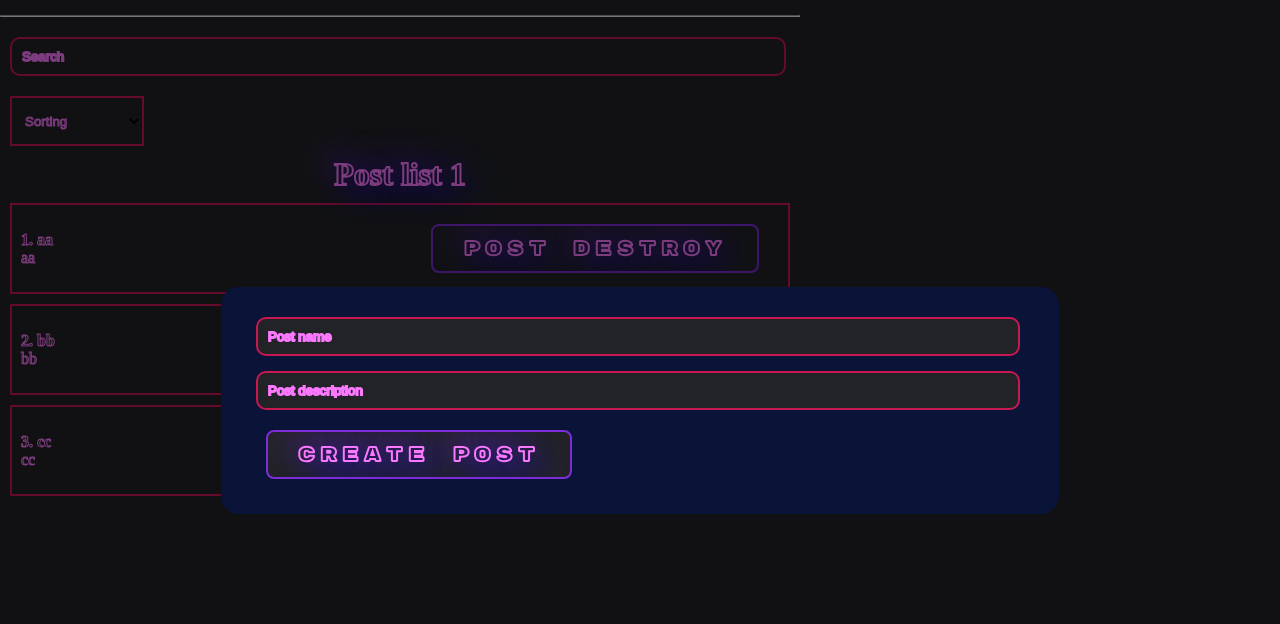
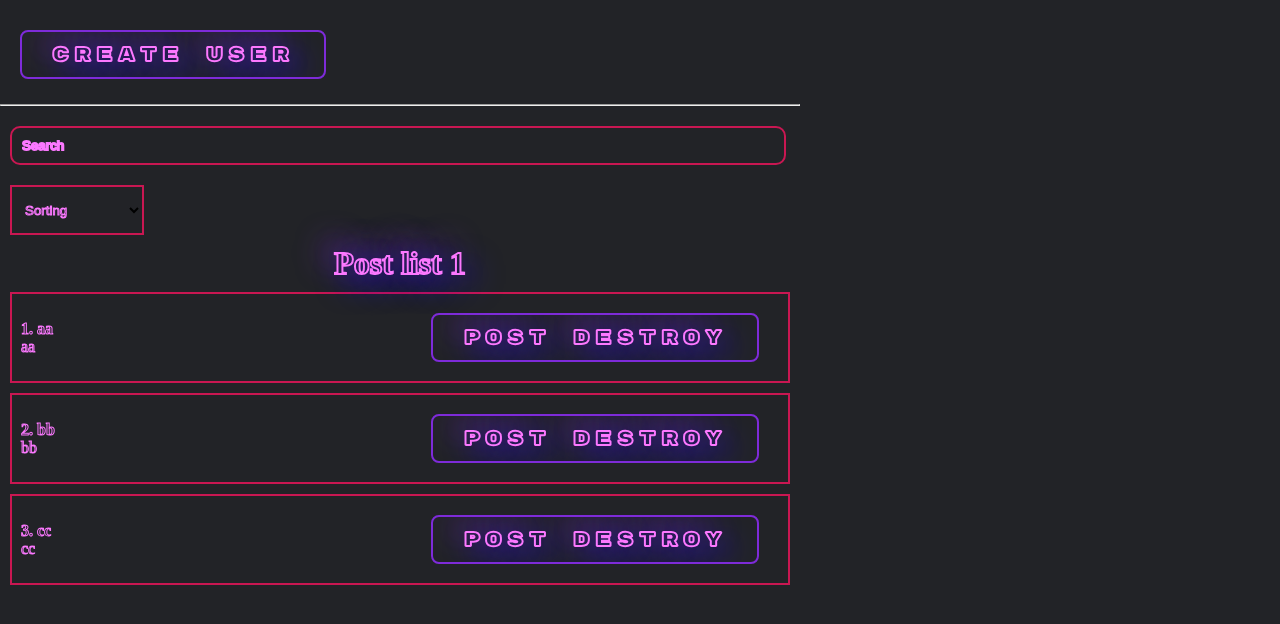
Before and after one commit to westop/my_app, a React (Create React App) app: page / in a window 1280 px wide. Shown: the top 624 px of the page. Built offline with nearby package versions, Linux system fonts and the light colour scheme.

Commit message:
изменено:      package-lock.json 	изменено:      package.json 	изменено:      src/App.js 	изменено:      src/Components/PostList.jsx 	изменено:      src/Components/UI/MyModal/MyModal.jsx 	изменено:      src/style/App.css

```diff
--- a/package.json
+++ b/package.json
@@ -9,6 +9,7 @@
     "react": "^18.2.0",
     "react-dom": "^18.2.0",
     "react-scripts": "^5.0.1",
+    "react-transition-group": "^4.4.5",
     "web-vitals": "^2.1.4"
   },
   "scripts": {
--- a/src/App.js
+++ b/src/App.js
@@ -23,6 +23,7 @@
   ])
 
   const [filter, setFilter] = useState({ sort: '', query: '' });
+  const [modal, setModal] = useState(false);
 
   const sortedPosts = useMemo(() => {
     if (filter.sort) {
@@ -37,6 +38,7 @@
 
   const createPost = (newPost) => {
     setPosts([...posts, newPost])
+    setModal(false)
   }
 
   const removePost = (post) => {
@@ -45,7 +47,10 @@
 
   return (
     <div className='App'>
-      <MyModal visible={true}>
+      <MyButton style={{marginTop: 30}} onClick={() => setModal(true)}>
+        Create user
+      </MyButton>
+      <MyModal visible={modal} setVisible={setModal}>
         <PostForm create={createPost} />
       </MyModal>
       <hr style={{ margin: '15px 0' }}></hr>
--- a/src/Components/PostList.jsx
+++ b/src/Components/PostList.jsx
@@ -1,27 +1,35 @@
 import React from 'react';
+import { TransitionGroup,CSSTransition } from 'react-transition-group';
 import PostItm from './PostItm';
 
 const PostList = ({ posts, title, remove }) => {
 
       if (!posts.length) {
-            return(
-            <h1 style={{ textAlign: 'center' }}>
-                  Posts not found
-            </h1>
-      )}
+            return (
+                  <h1 style={{ textAlign: 'center' }}>
+                        Posts not found
+                  </h1>
+            )
+      }
 
       return (
             <div>
                   <h1 style={{ textAlign: 'center' }}>
                         {title}
                   </h1>
-                  {
-                        posts.map((post, index) =>
-                              <PostItm remove={remove} number={index + 1} post={post} key={posts.id} />
-                        )
+                  <TransitionGroup>
+                        {
+                              posts.map((post, index) =>
+                                    <CSSTransition
+                                          key={post.id}
+                                          timeout={500}
+                                          classNames="post"
+                                    >
+                                          <PostItm remove={remove} number={index + 1} post={post} />
+                                    </CSSTransition>
 
-                  }
-
+                              )}
+                  </TransitionGroup>
             </div>
       );
 };
--- a/src/Components/UI/MyModal/MyModal.jsx
+++ b/src/Components/UI/MyModal/MyModal.jsx
@@ -9,8 +9,8 @@
 }
 
       return (
-            <div className={rootClasses.join(' ')}>
-                 <div className={cl.myModalContent}>
+            <div className={rootClasses.join(' ')} onClick={()=>setVisible(false)}>
+                 <div className={cl.myModalContent} onClick={(e) => e.stopPropagation()}>
                   {children}
                   </div>
             </div>
--- a/src/style/App.css
+++ b/src/style/App.css
@@ -16,7 +16,9 @@
 
 }
 
-.post ,select ,option {
+.post,
+select,
+option {
       display: flex;
       padding: 9px;
       border: 2px solid rgb(201, 23, 82);
@@ -43,12 +45,32 @@
       -webkit-text-fill-color: transparent;
 
 }
-select, option {
+
+select,
+option {
 
       background: #222327;
       height: 50px;
-      width:auto;
+      width: auto;
 
       top: -8px;
       left: -75px;
 }
+
+.post-enter {
+      opacity: 0;
+}
+
+.post-enter-active {
+      opacity: 1;
+      transition: opacity 500ms ease-in;
+}
+
+.post-exit {
+      opacity: 1;
+}
+
+.post-exit-active {
+      opacity: 0;
+      transition: opacity 500ms ease-in;
+}
```
Also changed, not shown: 1 other file (tests, documents, lock files or other folders).
